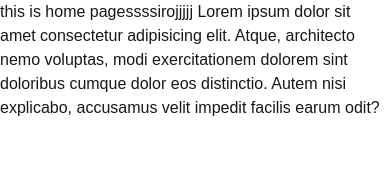
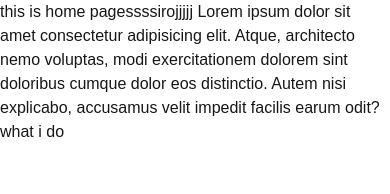
Before and after one commit to Raginaakhter/Nextjs-Templeatesss, a Next.js app: page / in a window 390 px wide. Shown: the top 194 px of the page. Built offline with nearby package versions, Linux system fonts and the light colour scheme.

Commit message:
Add responsivef navbar

```diff
--- a/app/page.tsx
+++ b/app/page.tsx
@@ -8,7 +8,7 @@ const page = () => {
 
 
 
-       impedit facilis earum odit?
+       impedit facilis earum odit? what i do
     </div>
   );
 };
```
